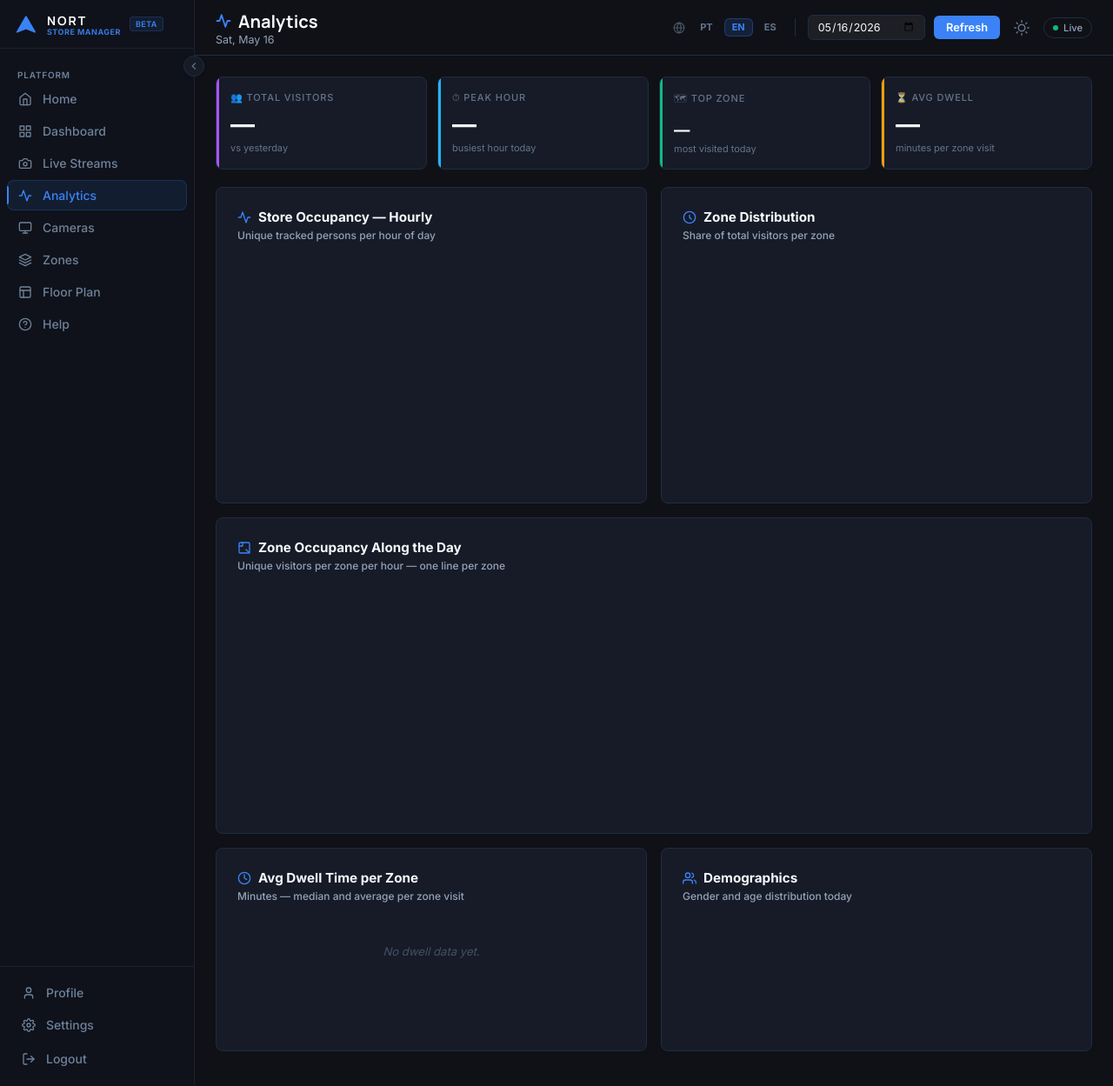
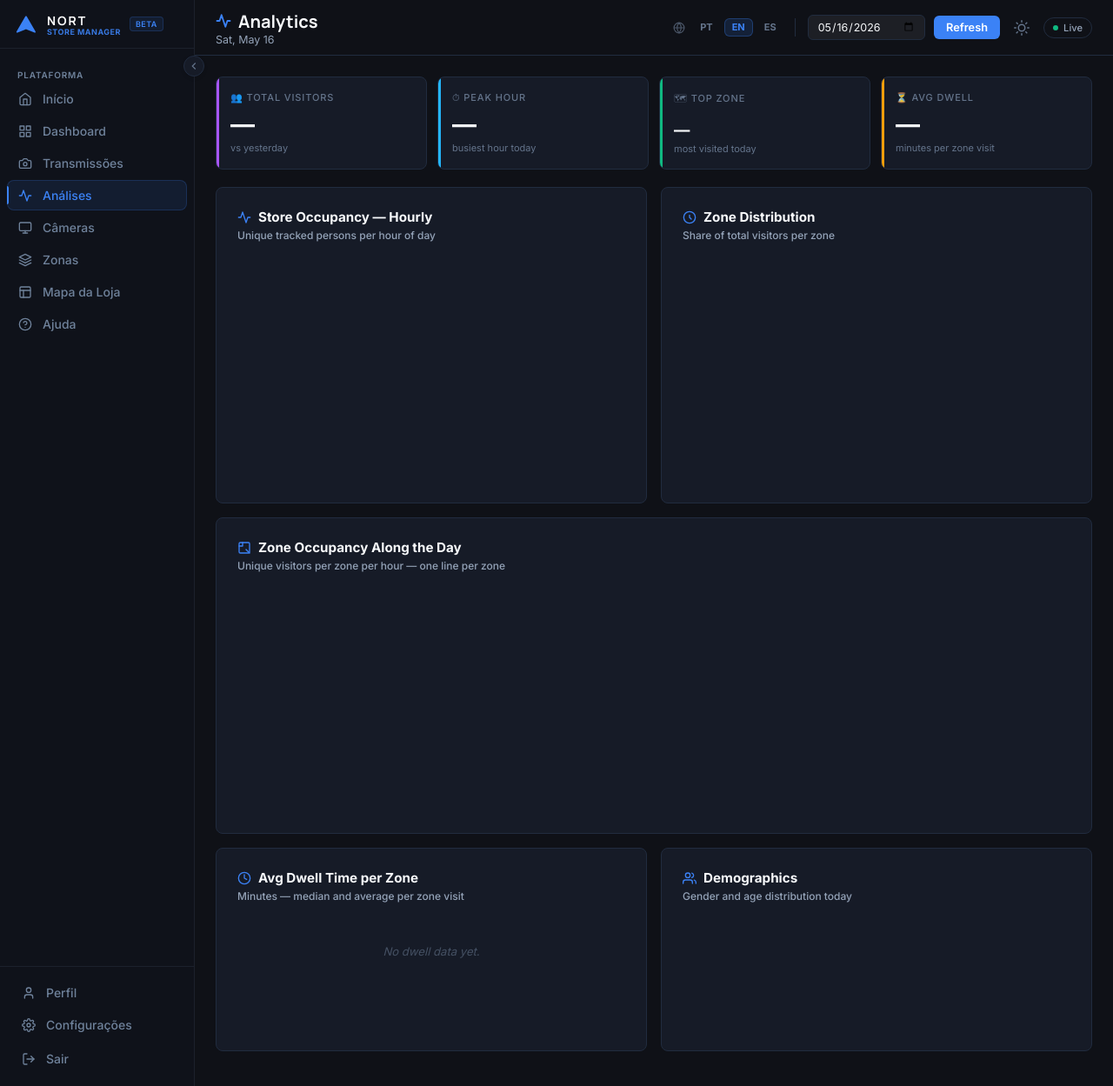
Before and after one commit to Nort-AI/jetson-embedded-code, a Flask app: template admin/templates/analytics.html in a window 1280 px wide. Shown: the whole page at 87% size. Run offline with Flask 3, Linux system fonts and the light colour scheme; the template is opened without the code that fills it: most values are stand-ins (such as "Sample title", 1, 10 or a date in 2020); a map, chart or similar area stays blank; parts of the project's set-up code (start-up, migrations or seed data) failed here and were passed over.

Commit message:
i18n: translate Analytics nav link across all pages
- Add nav.analytics key to en/pt/es locale files
  en: "Analytics" | pt: "Análises" | es: "Analíticas"
- Replace hardcoded <span>Analytics</span> with {{ t('nav.analytics') }}
  in all 10 templates (analytics, dashboard, cameras, floorplan, help,
  home, profile, settings, streams, zones)
- Replace all remaining hardcoded nav labels in analytics.html with
  {{ t('nav.xxx') }} calls (section_platform, home, dashboard, streams,
  cameras, zones, floorplan, help, profile, settings, logout)

Sidebar is now fully translated on every page when language is switched.

Co-Authored-By: Claude Sonnet 4.6 <noreply@anthropic.com>

```diff
--- a/admin/locales/en.json
+++ b/admin/locales/en.json
@@ -4,6 +4,7 @@
         "home": "Home",
         "dashboard": "Dashboard",
         "streams": "Live Streams",
+        "analytics": "Analytics",
         "cameras": "Cameras",
         "zones": "Zones",
         "floorplan": "Floor Plan",
--- a/admin/locales/es.json
+++ b/admin/locales/es.json
@@ -4,6 +4,7 @@
         "home": "Inicio",
         "dashboard": "Dashboard",
         "streams": "Transmisiones",
+        "analytics": "Analíticas",
         "cameras": "Cámaras",
         "zones": "Editor de Zonas",
         "floorplan": "Plano de Planta",
--- a/admin/locales/pt.json
+++ b/admin/locales/pt.json
@@ -4,6 +4,7 @@
         "home": "Início",
         "dashboard": "Dashboard",
         "streams": "Transmissões",
+        "analytics": "Análises",
         "cameras": "Câmeras",
         "zones": "Zonas",
         "floorplan": "Mapa da Loja",
--- a/admin/templates/analytics.html
+++ b/admin/templates/analytics.html
@@ -456,39 +456,39 @@
   </div>
 
   <nav>
-    <div class="nav-section-label">Platform</div>
+    <div class="nav-section-label">{{ t('nav.section_platform') }}</div>
     <a href="/home" class="nav-link">
       <svg class="nav-icon" viewBox="0 0 24 24" fill="none" stroke="currentColor" stroke-width="2" stroke-linecap="round" stroke-linejoin="round">
         <path d="m3 9 9-7 9 7v11a2 2 0 0 1-2 2H5a2 2 0 0 1-2-2z"/><polyline points="9 22 9 12 15 12 15 22"/>
       </svg>
-      <span>Home</span>
+      <span>{{ t('nav.home') }}</span>
     </a>
     <a href="/" class="nav-link">
       <svg class="nav-icon" viewBox="0 0 24 24" fill="none" stroke="currentColor" stroke-width="2" stroke-linecap="round" stroke-linejoin="round">
         <rect x="3" y="3" width="7" height="7"/><rect x="14" y="3" width="7" height="7"/>
         <rect x="14" y="14" width="7" height="7"/><rect x="3" y="14" width="7" height="7"/>
       </svg>
-      <span>Dashboard</span>
+      <span>{{ t('nav.dashboard') }}</span>
     </a>
     <a href="/streams" class="nav-link">
       <svg class="nav-icon" viewBox="0 0 24 24" fill="none" stroke="currentColor" stroke-width="2" stroke-linecap="round" stroke-linejoin="round">
         <path d="M14.5 4h-5L7 7H4a2 2 0 0 0-2 2v9a2 2 0 0 0 2 2h16a2 2 0 0 0 2-2V9a2 2 0 0 0-2-2h-3l-2.5-3z"/>
         <circle cx="12" cy="13" r="3"/>
       </svg>
-      <span>Live Streams</span>
+      <span>{{ t('nav.streams') }}</span>
     </a>
     <a href="/analytics" class="nav-link active">
       <svg class="nav-icon" viewBox="0 0 24 24" fill="none" stroke="currentColor" stroke-width="2" stroke-linecap="round" stroke-linejoin="round">
         <polyline points="22 12 18 12 15 21 9 3 6 12 2 12"/>
       </svg>
-      <span>Analytics</span>
+      <span>{{ t('nav.analytics') }}</span>
     </a>
     <a href="/cameras" class="nav-link">
       <svg class="nav-icon" viewBox="0 0 24 24" fill="none" stroke="currentColor" stroke-width="2" stroke-linecap="round" stroke-linejoin="round">
         <rect x="2" y="3" width="20" height="14" rx="2"/>
         <line x1="8" y1="21" x2="16" y2="21"/><line x1="12" y1="17" x2="12" y2="21"/>
       </svg>
-      <span>Cameras</span>
+      <span>{{ t('nav.cameras') }}</span>
     </a>
     <a href="/zones" class="nav-link">
       <svg class="nav-icon" viewBox="0 0 24 24" fill="none" stroke="currentColor" stroke-width="2" stroke-linecap="round" stroke-linejoin="round">
@@ -496,14 +496,14 @@
         <polyline points="2 17 12 22 22 17"/>
         <polyline points="2 12 12 17 22 12"/>
       </svg>
-      <span>Zones</span>
+      <span>{{ t('nav.zones') }}</span>
     </a>
     <a href="/floorplan" class="nav-link">
       <svg class="nav-icon" viewBox="0 0 24 24" fill="none" stroke="currentColor" stroke-width="2" stroke-linecap="round" stroke-linejoin="round">
         <rect x="3" y="3" width="18" height="18" rx="2" ry="2"/>
         <line x1="3" y1="9" x2="21" y2="9"/><line x1="9" y1="21" x2="9" y2="9"/>
       </svg>
-      <span>Floor Plan</span>
+      <span>{{ t('nav.floorplan') }}</span>
     </a>
     <a href="/help" class="nav-link">
       <svg class="nav-icon" viewBox="0 0 24 24" fill="none" stroke="currentColor" stroke-width="2" stroke-linecap="round" stroke-linejoin="round">
@@ -511,7 +511,7 @@
         <path d="M9.09 9a3 3 0 0 1 5.83 1c0 2-3 3-3 3"/>
         <line x1="12" y1="17" x2="12.01" y2="17"/>
       </svg>
-      <span>Help</span>
+      <span>{{ t('nav.help') }}</span>
     </a>
   </nav>
 
@@ -521,14 +521,14 @@
         <path d="M19 21v-2a4 4 0 0 0-4-4H9a4 4 0 0 0-4 4v2"/>
         <circle cx="12" cy="7" r="4"/>
       </svg>
-      <span>Profile</span>
+      <span>{{ t('nav.profile') }}</span>
     </a>
     <a href="/settings" class="nav-link">
       <svg class="nav-icon" viewBox="0 0 24 24" fill="none" stroke="currentColor" stroke-width="2" stroke-linecap="round" stroke-linejoin="round">
         <circle cx="12" cy="12" r="3"/>
         <path d="M19.4 15a1.65 1.65 0 0 0 .33 1.82l.06.06a2 2 0 0 1 0 2.83 2 2 0 0 1-2.83 0l-.06-.06a1.65 1.65 0 0 0-1.82-.33 1.65 1.65 0 0 0-1 1.51V21a2 2 0 0 1-2 2 2 2 0 0 1-2-2v-.09A1.65 1.65 0 0 0 9 19.4a1.65 1.65 0 0 0-1.82.33l-.06.06a2 2 0 0 1-2.83 0 2 2 0 0 1 0-2.83l.06-.06A1.65 1.65 0 0 0 4.68 15a1.65 1.65 0 0 0-1.51-1H3a2 2 0 0 1-2-2 2 2 0 0 1 2-2h.09A1.65 1.65 0 0 0 4.6 9a1.65 1.65 0 0 0-.33-1.82l-.06-.06a2 2 0 0 1 0-2.83 2 2 0 0 1 2.83 0l.06.06A1.65 1.65 0 0 0 9 4.68a1.65 1.65 0 0 0 1-1.51V3a2 2 0 0 1 2-2 2 2 0 0 1 2 2v.09a1.65 1.65 0 0 0 1 1.51 1.65 1.65 0 0 0 1.82-.33l.06-.06a2 2 0 0 1 2.83 0 2 2 0 0 1 0 2.83l-.06.06A1.65 1.65 0 0 0 19.4 9a1.65 1.65 0 0 0 1.51 1H21a2 2 0 0 1 2 2 2 2 0 0 1-2 2h-.09a1.65 1.65 0 0 0-1.51 1z"/>
       </svg>
-      <span>Settings</span>
+      <span>{{ t('nav.settings') }}</span>
     </a>
     <a href="#" class="nav-link logout-link" onclick="fetch('/logout',{method:'POST'}).then(()=>location.href='/')">
       <svg class="nav-icon" viewBox="0 0 24 24" fill="none" stroke="currentColor" stroke-width="2" stroke-linecap="round" stroke-linejoin="round">
@@ -536,7 +536,7 @@
         <polyline points="16 17 21 12 16 7"/>
         <line x1="21" y1="12" x2="9" y2="12"/>
       </svg>
-      <span>Logout</span>
+      <span>{{ t('nav.logout') }}</span>
     </a>
   </div>
 
--- a/admin/templates/cameras.html
+++ b/admin/templates/cameras.html
@@ -644,7 +644,7 @@
         <svg class="nav-icon" width="16" height="16" viewBox="0 0 24 24" fill="none" stroke="currentColor" stroke-width="2" stroke-linecap="round" stroke-linejoin="round">
           <polyline points="22 12 18 12 15 21 9 3 6 12 2 12"/>
         </svg>
-        <span>Analytics</span>
+        <span>{{ t('nav.analytics') }}</span>
       </a>
       <a href="/cameras" class="nav-link active"><svg class="nav-icon" width="16" height="16" viewBox="0 0 24 24"
           fill="none" stroke="currentColor" stroke-width="2" stroke-linecap="round" stroke-linejoin="round">
--- a/admin/templates/dashboard.html
+++ b/admin/templates/dashboard.html
@@ -1303,7 +1303,7 @@
           stroke-width="2" stroke-linecap="round" stroke-linejoin="round">
           <polyline points="22 12 18 12 15 21 9 3 6 12 2 12"/>
         </svg>
-        <span>Analytics</span>
+        <span>{{ t('nav.analytics') }}</span>
       </a>
       <a href="/cameras" class="nav-link">
         <svg class="nav-icon" width="16" height="16" viewBox="0 0 24 24" fill="none" stroke="currentColor"
--- a/admin/templates/floorplan.html
+++ b/admin/templates/floorplan.html
@@ -1054,7 +1054,7 @@
               <svg class="nav-icon" width="16" height="16" viewBox="0 0 24 24" fill="none" stroke="currentColor" stroke-width="2" stroke-linecap="round" stroke-linejoin="round">
                 <polyline points="22 12 18 12 15 21 9 3 6 12 2 12"/>
               </svg>
-              <span>Analytics</span>
+              <span>{{ t('nav.analytics') }}</span>
             </a>
             <a href="/cameras" class="nav-link"><svg class="nav-icon" width="16" height="16" viewBox="0 0 24 24"
                     fill="none" stroke="currentColor" stroke-width="2" stroke-linecap="round" stroke-linejoin="round">
--- a/admin/templates/help.html
+++ b/admin/templates/help.html
@@ -1105,7 +1105,7 @@
         <svg class="nav-icon" width="16" height="16" viewBox="0 0 24 24" fill="none" stroke="currentColor" stroke-width="2" stroke-linecap="round" stroke-linejoin="round">
           <polyline points="22 12 18 12 15 21 9 3 6 12 2 12"/>
         </svg>
-        <span>Analytics</span>
+        <span>{{ t('nav.analytics') }}</span>
       </a>
       <a href="/cameras" class="nav-link"><svg class="nav-icon" width="16" height="16" viewBox="0 0 24 24" fill="none"
           stroke="currentColor" stroke-width="2" stroke-linecap="round" stroke-linejoin="round">
--- a/admin/templates/home.html
+++ b/admin/templates/home.html
@@ -580,7 +580,7 @@
               <svg class="nav-icon" width="16" height="16" viewBox="0 0 24 24" fill="none" stroke="currentColor" stroke-width="2" stroke-linecap="round" stroke-linejoin="round">
                 <polyline points="22 12 18 12 15 21 9 3 6 12 2 12"/>
               </svg>
-              <span>Analytics</span>
+              <span>{{ t('nav.analytics') }}</span>
             </a>
             <a href="/cameras" class="nav-link">
                 <svg class="nav-icon" width="16" height="16" viewBox="0 0 24 24" fill="none" stroke="currentColor"
--- a/admin/templates/profile.html
+++ b/admin/templates/profile.html
@@ -1256,7 +1256,7 @@
               <svg class="nav-icon" width="16" height="16" viewBox="0 0 24 24" fill="none" stroke="currentColor" stroke-width="2" stroke-linecap="round" stroke-linejoin="round">
                 <polyline points="22 12 18 12 15 21 9 3 6 12 2 12"/>
               </svg>
-              <span>Analytics</span>
+              <span>{{ t('nav.analytics') }}</span>
             </a>
             <a href="/cameras" class="nav-link"><svg class="nav-icon" width="16" height="16" viewBox="0 0 24 24"
                     fill="none" stroke="currentColor" stroke-width="2" stroke-linecap="round" stroke-linejoin="round">
--- a/admin/templates/settings.html
+++ b/admin/templates/settings.html
@@ -795,7 +795,7 @@
               <svg class="nav-icon" width="16" height="16" viewBox="0 0 24 24" fill="none" stroke="currentColor" stroke-width="2" stroke-linecap="round" stroke-linejoin="round">
                 <polyline points="22 12 18 12 15 21 9 3 6 12 2 12"/>
               </svg>
-              <span>Analytics</span>
+              <span>{{ t('nav.analytics') }}</span>
             </a>
             <a href="/cameras" class="nav-link"><svg class="nav-icon" width="16" height="16" viewBox="0 0 24 24"
                     fill="none" stroke="currentColor" stroke-width="2" stroke-linecap="round" stroke-linejoin="round">
--- a/admin/templates/streams.html
+++ b/admin/templates/streams.html
@@ -1676,7 +1676,7 @@
         <svg class="nav-icon" width="16" height="16" viewBox="0 0 24 24" fill="none" stroke="currentColor" stroke-width="2" stroke-linecap="round" stroke-linejoin="round">
           <polyline points="22 12 18 12 15 21 9 3 6 12 2 12"/>
         </svg>
-        <span>Analytics</span>
+        <span>{{ t('nav.analytics') }}</span>
       </a>
       <a href="/cameras" class="nav-link">
         <svg class="nav-icon" width="16" height="16" viewBox="0 0 24 24" fill="none" stroke="currentColor"
--- a/admin/templates/zones.html
+++ b/admin/templates/zones.html
@@ -618,7 +618,7 @@
         <svg class="nav-icon" width="16" height="16" viewBox="0 0 24 24" fill="none" stroke="currentColor" stroke-width="2" stroke-linecap="round" stroke-linejoin="round">
           <polyline points="22 12 18 12 15 21 9 3 6 12 2 12"/>
         </svg>
-        <span>Analytics</span>
+        <span>{{ t('nav.analytics') }}</span>
       </a>
       <a href="/cameras" class="nav-link">
         <svg class="nav-icon" width="16" height="16" viewBox="0 0 24 24" fill="none" stroke="currentColor"
```
